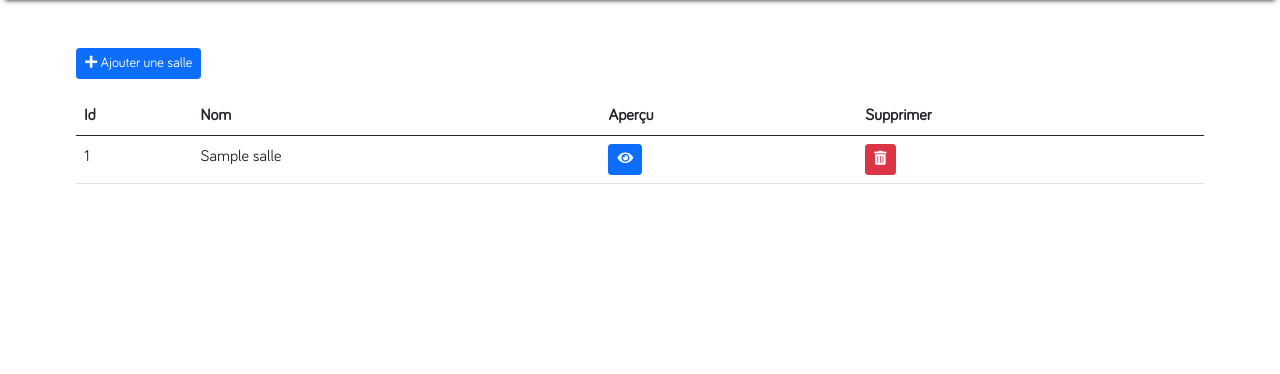
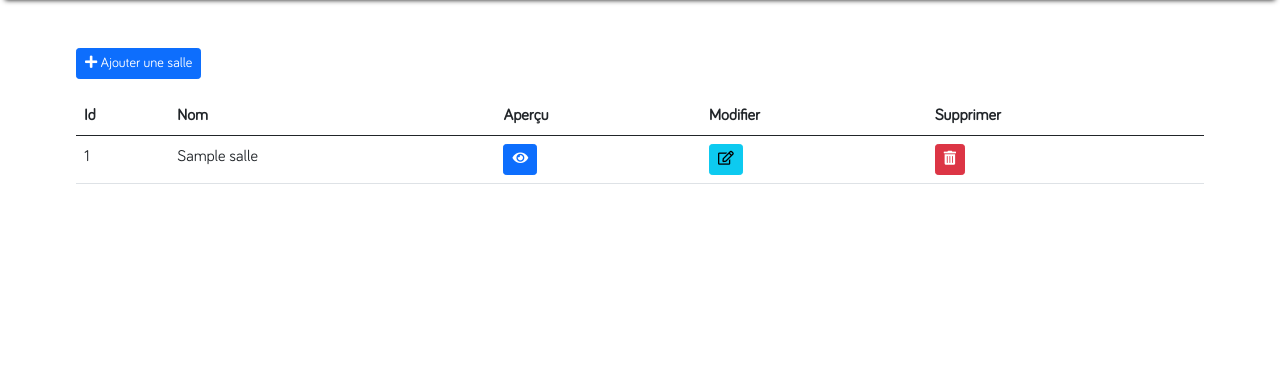
Before and after one commit to Mathar-sudo/winnerschool, a PHP site: page /index.php?salles in a window 1280 px wide; the page is wider, and only the part inside the window is pictured. Shown: the part 96-470 px from the top of that part. Run offline with PHP 8.4, Linux system fonts and the light colour scheme; the visitor is signed in with stand-in values (Sample User, id 1); tables that the repository leaves empty or names only in its code hold one stand-in row (values such as "Sample post").

Commit message:
ajout modif salle

```diff
--- a/class/use_salle.php
+++ b/class/use_salle.php
@@ -82,6 +82,32 @@
             }
         }
 
+        function modifier($id_salle){
+            // Connexion à la base de données
+            $bdd = new Connexion_bdd();
+
+            $nom_salle = trim($_POST['nom_salle']);
+            // Requête SQL
+            $requete = 'SELECT * FROM salle WHERE UPPER(nom_salle) LIKE UPPER(?)';
+
+            // Exécution de la requête
+            if(!$bdd->doQuery($requete,[$nom_salle])){
+                return false;
+            } else {
+                if($bdd->tabResultat){
+                    $erreur = '<div class="alert alert-danger text-center mb-3 w-25">Cette salle existe déjà</div>';
+                    $salle = $this->findById($id_salle);
+                    require_once('templates/salle/modifier.php');
+                } else {
+                    $requete = 'UPDATE salle SET nom_salle = ? WHERE id_salle = ?';
+                    if($bdd->doQuery($requete, [$nom_salle, $id_salle])){
+                        header('Location: ?salles');
+                    } else {
+                        return false;
+                    }
+                }
+            }
+        }
 
         function supprimer($id){
             // Connexion à la base de données
--- a/controleur/controleur_salle.php
+++ b/controleur/controleur_salle.php
@@ -20,6 +20,11 @@
         require_once($chemin . 'salle/ajouter.php');
     } else if(isset($_GET['ajouter_salle'])){
         $use_salle->ajouter();
+    }else if(isset($_GET['formulaire_modifier_salle'])){
+        $salle = $use_salle->findById($_GET['formulaire_modifier_salle']);
+        require_once($chemin . 'salle/modifier.php');
+    }else if(isset($_GET['modifier_salle'])){
+            $use_salle->modifier($_GET['modifier_salle']);
     }
 
 ?>
--- a/templates/salle/index.php
+++ b/templates/salle/index.php
@@ -14,6 +14,7 @@
                 <th scope="col">Id</th>
                 <th scope="col">Nom</th>
                 <th scope="col">Aperçu</th>
+                <th scope="col">Modifier</th>
                 <th scope="col">Supprimer</th>
                 </tr>
             </thead>
@@ -25,6 +26,7 @@
                     <td><?= $salle->get_id_salle() ?></td>
                     <td><?= $salle->get_nom_salle() ?></td>
                     <td><a href="?salle=<?= $salle->get_id_salle() ?>"><button class="btn btn-primary btn-sm"><i class="fas fa-eye"></i></button></a></td>
+                    <td><a href="?formulaire_modifier_salle=<?= $salle->get_id_salle() ?>"><button class="btn btn-info btn-sm"><i class="far fa-edit"></i></button></a></td>
                     <td><button class="supprimer_salle btn btn-danger btn-sm" value="<?= $salle->get_id_salle() ?>"><i class="fas fa-trash-alt"></i></button>
                     <button class="btn btn-danger btn-sm" id="confirm_suppression<?= $salle->get_id_salle() ?>" style="display:none;">Confirmer</button></a></td>
                 </tr>
```
Also changed, not shown: templates/salle/modifier.php (added, +25 -0 lines).
